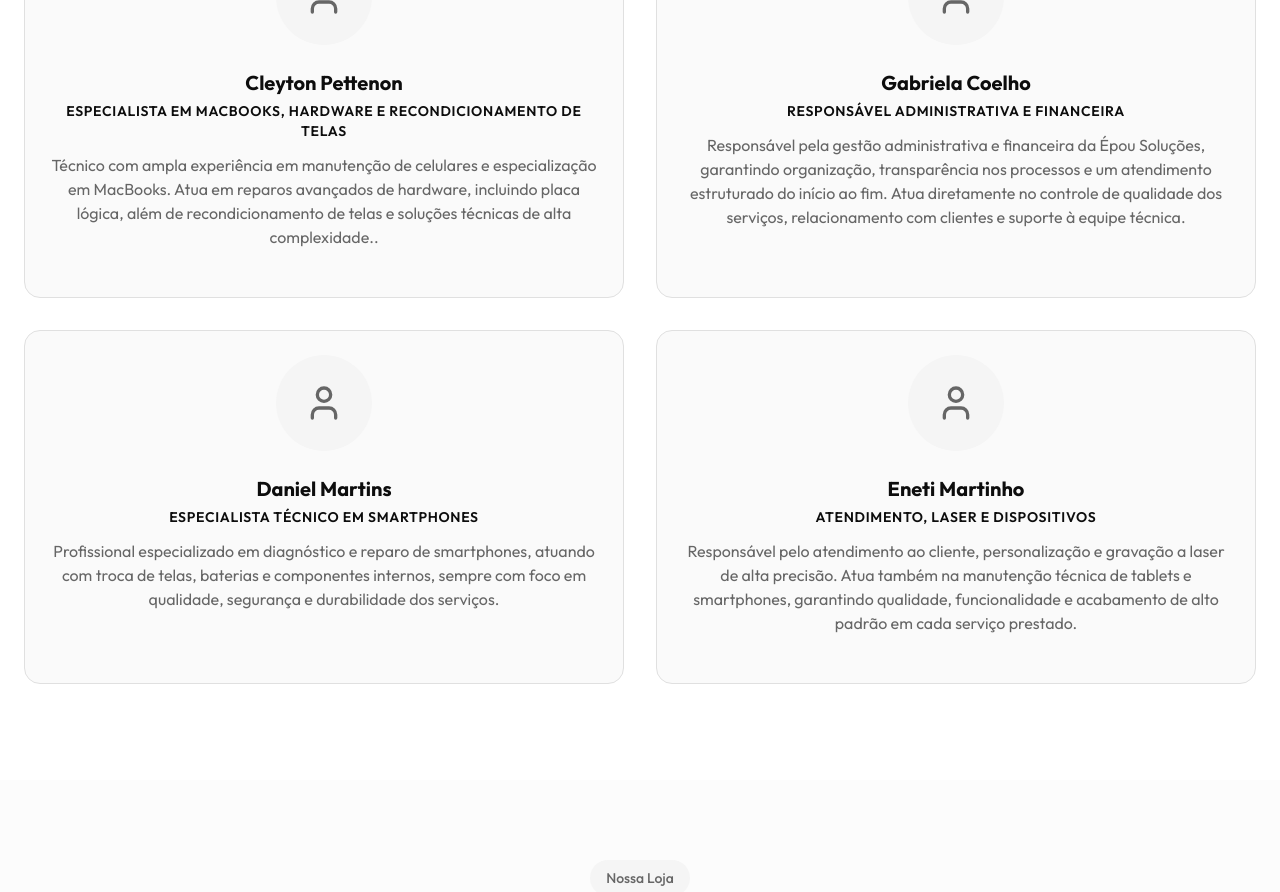
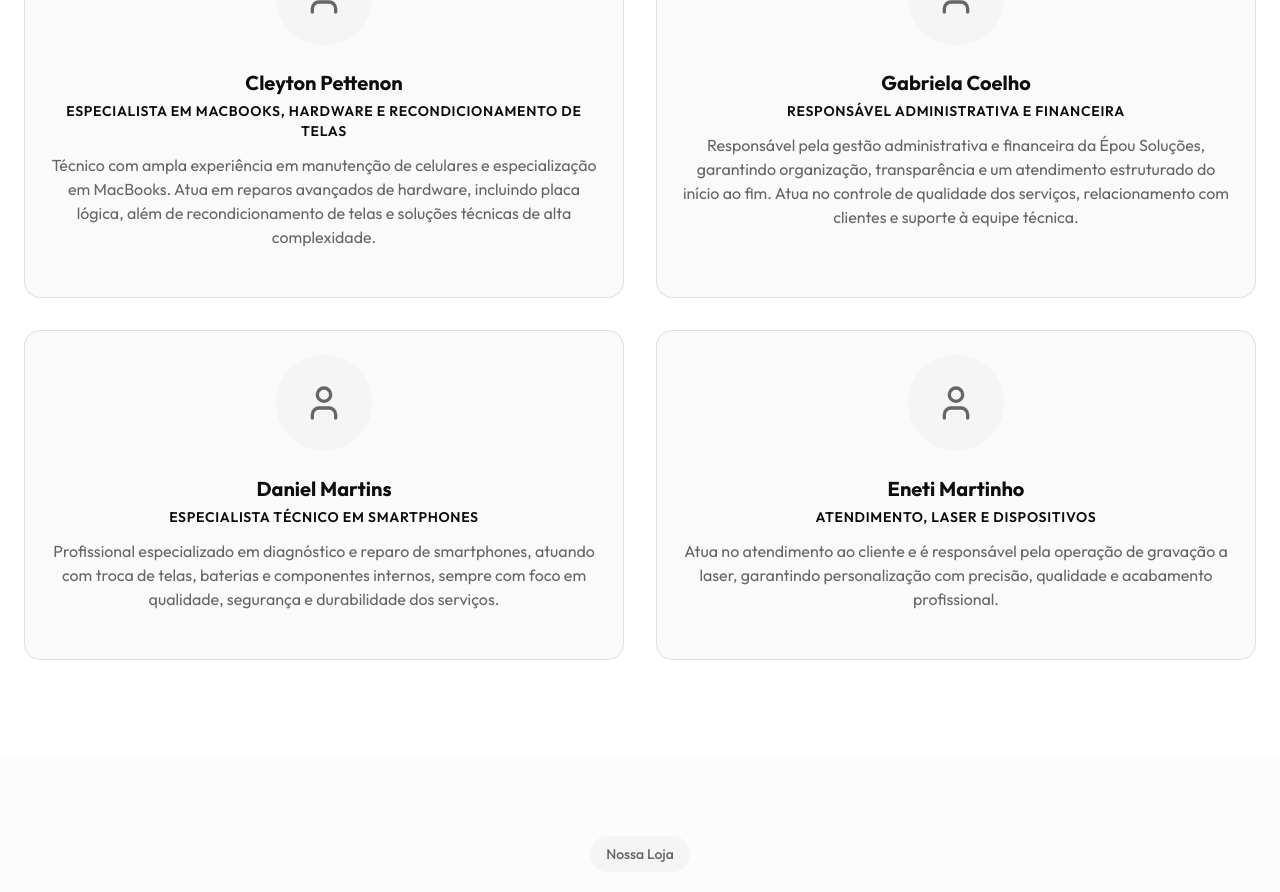
Before and after one commit to Klawns/epou-solucoes-landing-page, a React (Vite) app: page / in a window 1280 px wide. Shown: the part 2820-3712 px from the top of the page. Built offline with nearby package versions, Linux system fonts and the light colour scheme.

Commit message:
Atualizado textos

```diff
--- a/src/app/constants/team.ts
+++ b/src/app/constants/team.ts
@@ -20,7 +20,7 @@ export const Team: TeamCardProps[] = [
     personName: "Cleyton Pettenon",
     position: "Especialista em Macbooks, Hardware e Recondicionamento de Telas",
     description:
-      "Técnico com ampla experiência em manutenção de celulares e especialização em MacBooks. Atua em reparos avançados de hardware, incluindo placa lógica, além de recondicionamento de telas e soluções técnicas de alta complexidade..",
+      "Técnico com ampla experiência em manutenção de celulares e especialização em MacBooks. Atua em reparos avançados de hardware, incluindo placa lógica, além de recondicionamento de telas e soluções técnicas de alta complexidade.",
     phone: null,
   },
   {
@@ -29,7 +29,7 @@ export const Team: TeamCardProps[] = [
     personName: "Gabriela Coelho",
     position: "Responsável Administrativa e Financeira",
     description:
-      "Responsável pela gestão administrativa e financeira da Épou Soluções, garantindo organização, transparência nos processos e um atendimento estruturado do início ao fim. Atua diretamente no controle de qualidade dos serviços, relacionamento com clientes e suporte à equipe técnica.",
+      "Responsável pela gestão administrativa e financeira da Épou Soluções, garantindo organização, transparência e um atendimento estruturado do início ao fim. Atua no controle de qualidade dos serviços, relacionamento com clientes e suporte à equipe técnica.",
     phone: null,
   },
   {
@@ -47,7 +47,7 @@ export const Team: TeamCardProps[] = [
     personName: "Eneti Martinho",
     position: "Atendimento, Laser e Dispositivos",
     description:
-      "Responsável pelo atendimento ao cliente, personalização e gravação a laser de alta precisão. Atua também na manutenção técnica de tablets e smartphones, garantindo qualidade, funcionalidade e acabamento de alto padrão em cada serviço prestado.",
+      "Atua no atendimento ao cliente e é responsável pela operação de gravação a laser, garantindo personalização com precisão, qualidade e acabamento profissional.",
     phone: null,
   },
 ];
```
